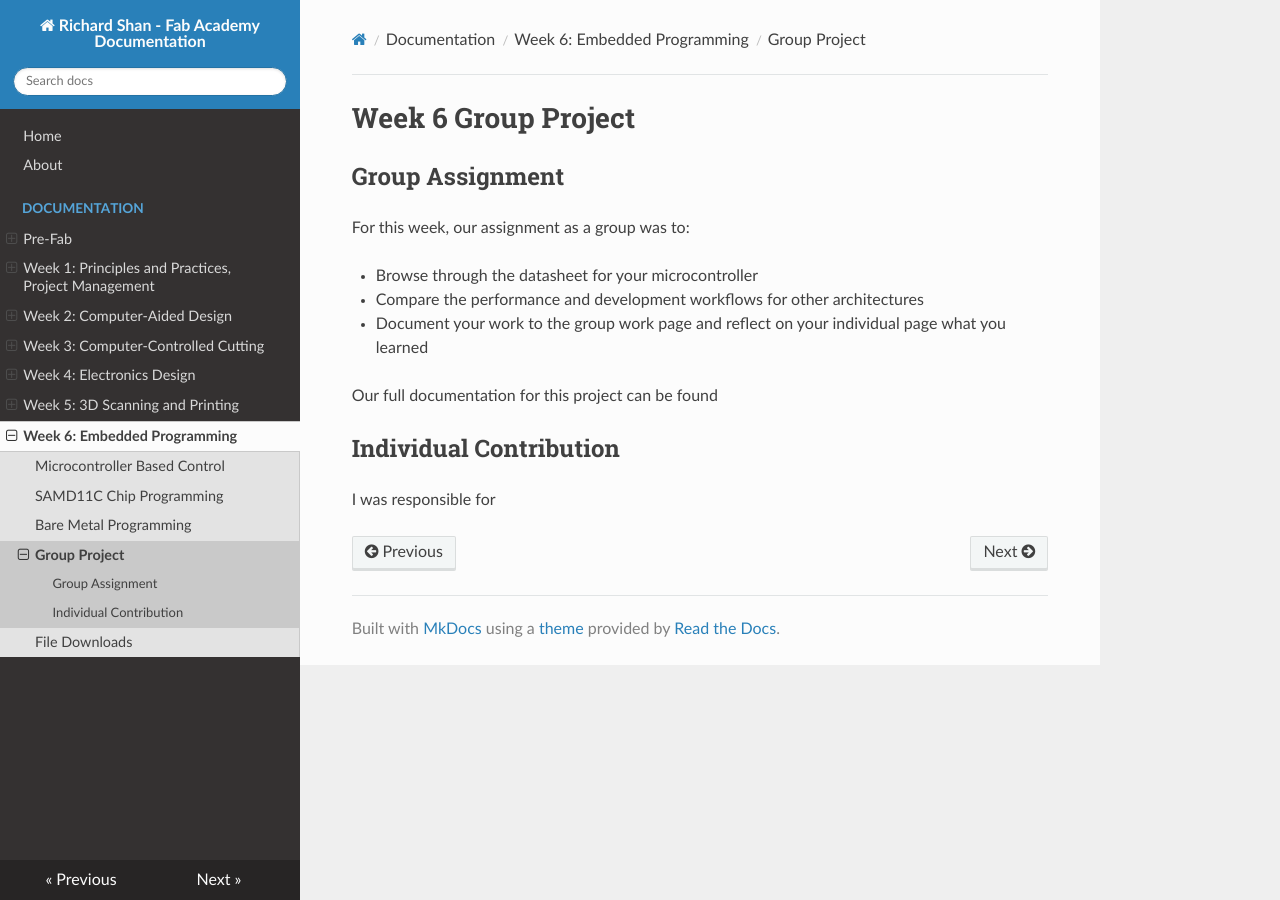
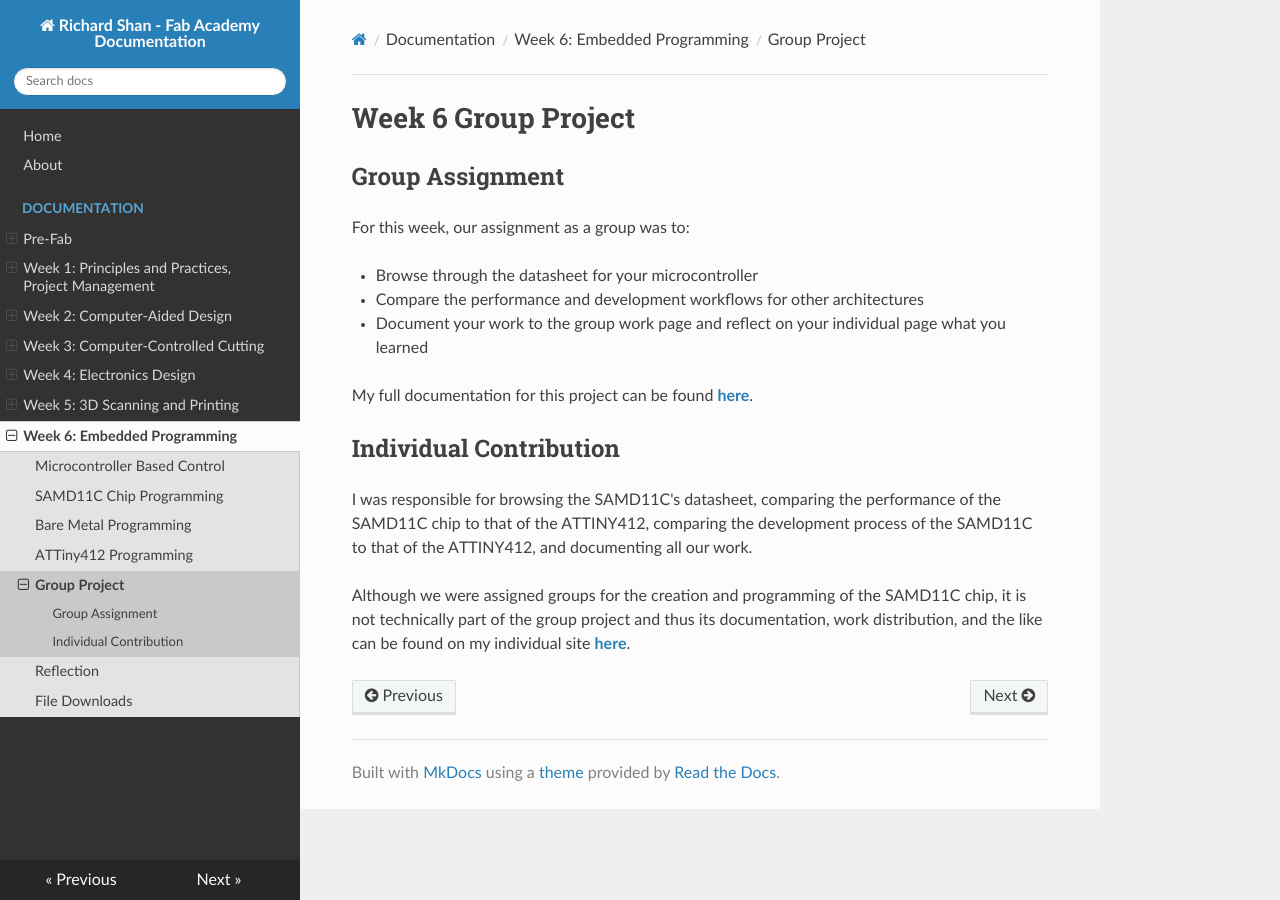
Before and after one commit to richard-shan/fabRepo, an MkDocs documentation site: the page built from docs/lessons/week6/groupProject.md, in a window 1280 px wide. Built offline with MkDocs 1.6.1, drawn with Linux system fonts in a browser that asks for light colours; nearby versions of some CDN libraries.

Commit message:
Week 6 documentation

```diff
--- a/docs/lessons/week6/groupProject.md
+++ b/docs/lessons/week6/groupProject.md
@@ -7,8 +7,10 @@ For this week, our assignment as a group was to:
 - Compare the performance and development workflows for other architectures
 - Document your work to the group work page and reflect on your individual page what you learned
 
-Our full documentation for this project can be found
+My full documentation for this project can be found <a href="https://fabacademy.org/2024/labs/charlotte/assignments/week06a/">**here**</a>.
 
 ## Individual Contribution
 
-I was responsible for
+I was responsible for browsing the SAMD11C's datasheet, comparing the performance of the SAMD11C chip to that of the ATTINY412, comparing the development process of the SAMD11C to that of the ATTINY412, and documenting all our work.
+
+Although we were assigned groups for the creation and programming of the SAMD11C chip, it is not technically part of the group project and thus its documentation, work distribution, and the like can be found on my individual site <a href="https://fabacademy.org/2024/labs/charlotte/students/richard-shan/lessons/week6/samd11c/">**here**</a>.
--- a/mkdocs.yml
+++ b/mkdocs.yml
@@ -42,7 +42,9 @@ nav:
       - Microcontroller Based Control: lessons/week6/microcontrollerBasedControl.md
       - SAMD11C Chip Programming: lessons/week6/samd11c.md
       - Bare Metal Programming: lessons/week6/bareMetal.md
+      - ATTiny412 Programming: lessons/week6/attiny412.md
       - Group Project: lessons/week6/groupProject.md
+      - Reflection: lessons/week6/reflection.md
       - File Downloads: lessons/week6/week6Downloads.md
 
 theme: readthedocs
```
Also changed, not shown: docs/lessons/week6/attiny412.md (added, +26 -0 lines), docs/lessons/week6/bareMetal.md (+1 -1 lines), docs/lessons/week6/reflection.md (+2 -0 lines).
